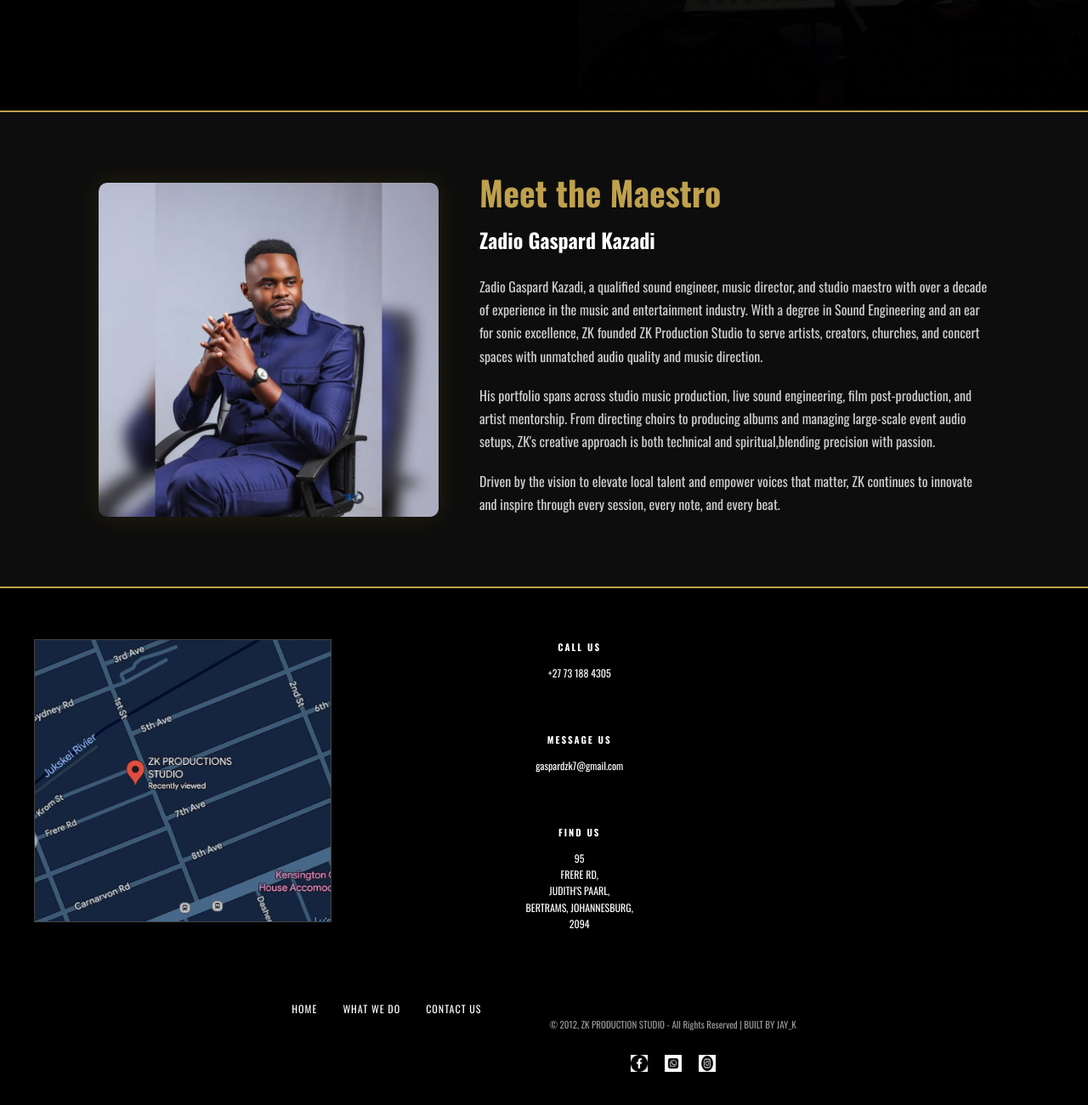
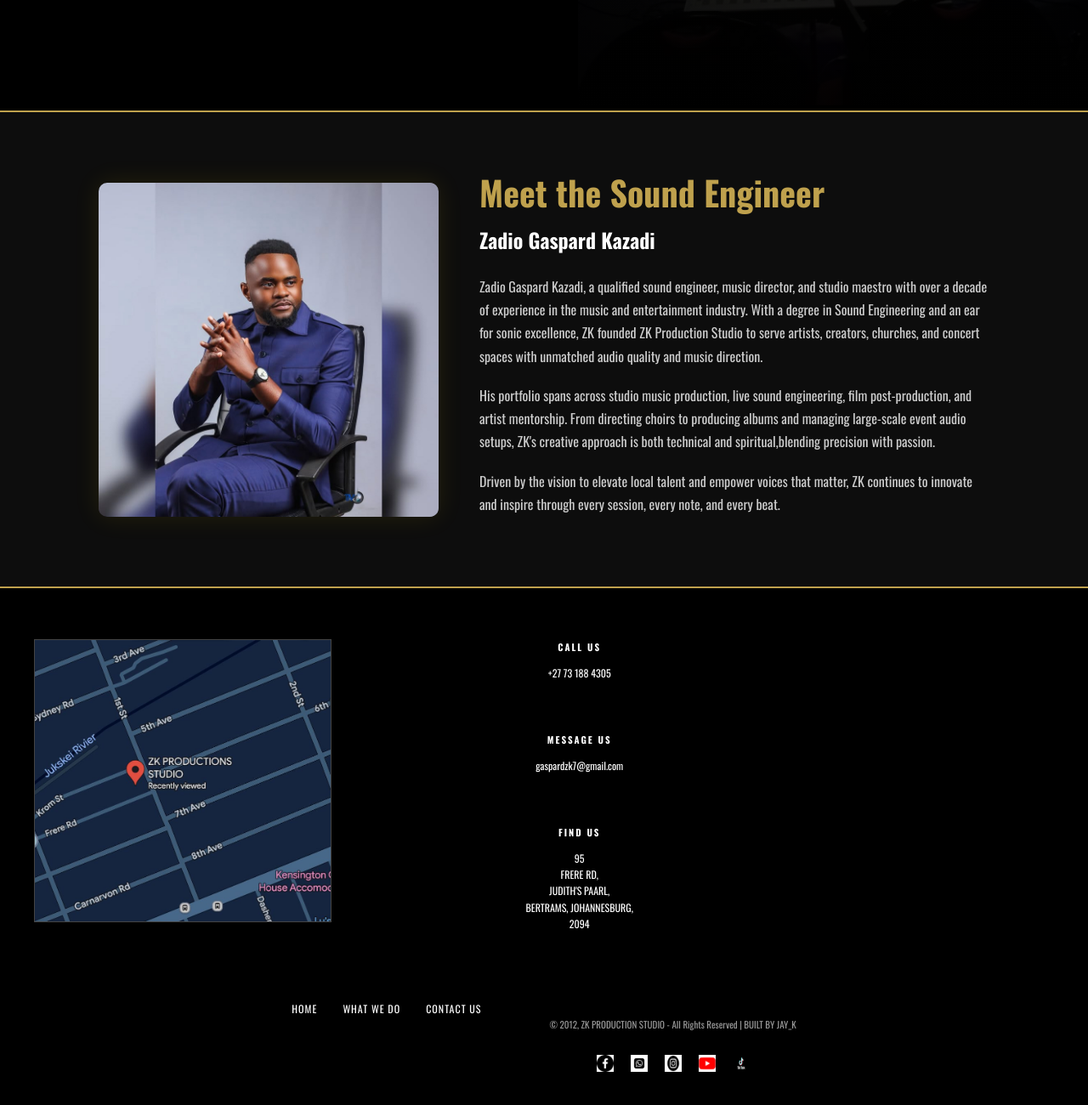
Before and after one commit to J24y-k/ZK-Productions-Studio, a plain HTML site: page maestro.html in a window 1280 px wide. Shown: the part 670-1970 px from the top of the page at 85% size. Drawn offline with nearby package versions, Linux system fonts and the light colour scheme.

Commit message:
FAVICONS

```diff
--- a/maestro.html
+++ b/maestro.html
@@ -56,7 +56,7 @@
             <ul>
                 <li><a href="index.html">HOME</a></li>
                 <li><a href="service.html">WHAT WE DO</a></li>
-                <li><a href="maestro.html">THE MAESTRO</a></li>
+                <li><a href="maestro.html">THE SOUND ENGINEER</a></li>
                 <li><a href="contact.html">CONTACT US</a></li>
             </ul>
         </nav>
@@ -68,7 +68,7 @@
                 <img src="images/zk.PNG" alt="Zadio Gaspard Kazadi, also known as ZK" />
             </div>
             <div class="maestro-text">
-                <h2>Meet the Maestro</h2>
+                <h2>Meet the Sound Engineer</h2>
                 <h3>Zadio Gaspard Kazadi</h3>
                 <p>Zadio Gaspard Kazadi, a qualified sound engineer, music director, and studio maestro with over a decade of experience in the music and entertainment industry. With a degree in Sound Engineering and an ear for sonic excellence, ZK founded ZK Production Studio to serve artists, creators, churches, and concert spaces with unmatched audio quality and music direction.</p>
 
@@ -115,12 +115,12 @@
             <a href="contact.html">CONTACT US</a>
         </div>
 
-        <div class="footer-bottom">
+       <div class="footer-bottom">
             <p>© 2012, ZK PRODUCTION STUDIO - All Rights Reserved | BUILT BY JAY_K
             </p>
             <div class="footer-socials">
                 <!-- Facebook Link -->
-                <a href="https://www.facebook.com/share/1MV8i2fRS8/?mibextid=wwXIfr" target="_blank" rel="noopener noreferrer">
+                <a href="https://www.facebook.com/share/16uMBVwYGs/?mibextid=wwXIfr" target="_blank" rel="noopener noreferrer">
                     <img src="favicons/favicon-facebook.ico" alt="Facebook icon">
                 </a>
                 <!-- WhatsApp Link -->
@@ -128,8 +128,16 @@
                     <img src="favicons/favicon-whatsapp.ico" alt="WhatsApp icon">
                 </a>
                 <!-- Instagram Link -->
-                <a href="https://www.instagram.com/zk_prod_beton?igsh=MThsdmpjdmZhcmwyMA==" target="_blank" rel="noopener noreferrer">
+                <a href="https://www.instagram.com/zk_prod_beton?igsh=ODZ3eDU2cHZlZmU0&utm_source=qr" target="_blank" rel="noopener noreferrer">
                     <img src="favicons/favicon-ig.ico" alt="Instagram icon">
+                </a>
+                <!-- YouTube Link -->
+                <a href="https://youtube.com/@zkgaspardofficial3023?si=wi8mLSQ-DHjUcY9h" target="_blank" rel="noopener noreferrer">
+                    <img src="favicons/favicon-youtube.ico" alt="YouTube icon">
+                </a>
+                <!-- TikTok Link -->
+                <a href="https://www.tiktok.com/@zk.pro7?_t=ZM-8yGKLCCUVCH&_r=1" target="_blank" rel="noopener noreferrer">
+                    <img src="favicons/favicon-tiktok.ico" alt="TikTok icon">
                 </a>
             </div>
         </div>
```
Also changed, not shown: contact.html (+12 -4 lines), index.html (+12 -4 lines), service.html (+12 -4 lines), favicons/apple-touch-icon-tiktok.png (added), favicons/apple-touch-icon-youtube.png (added), favicons/favicon-tiktok.ico (added), favicons/favicon-youtube.ico (added).
